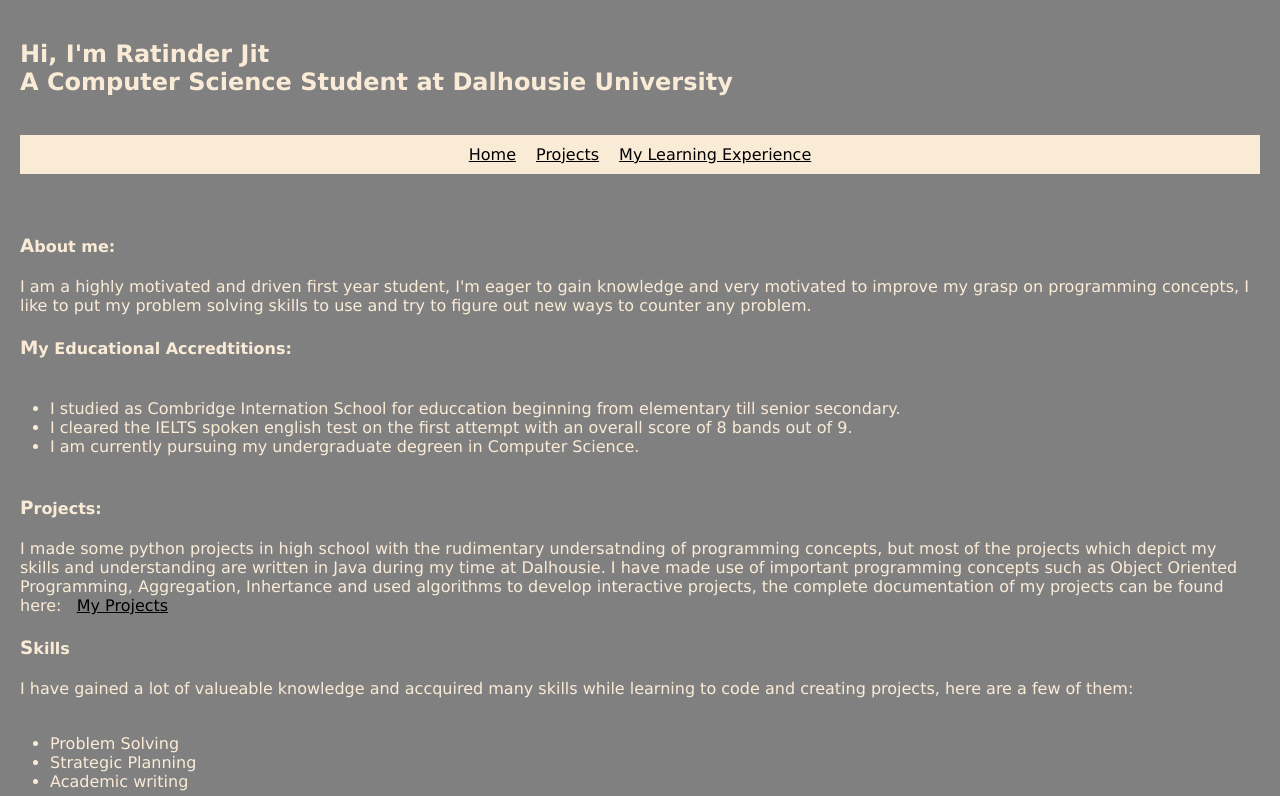
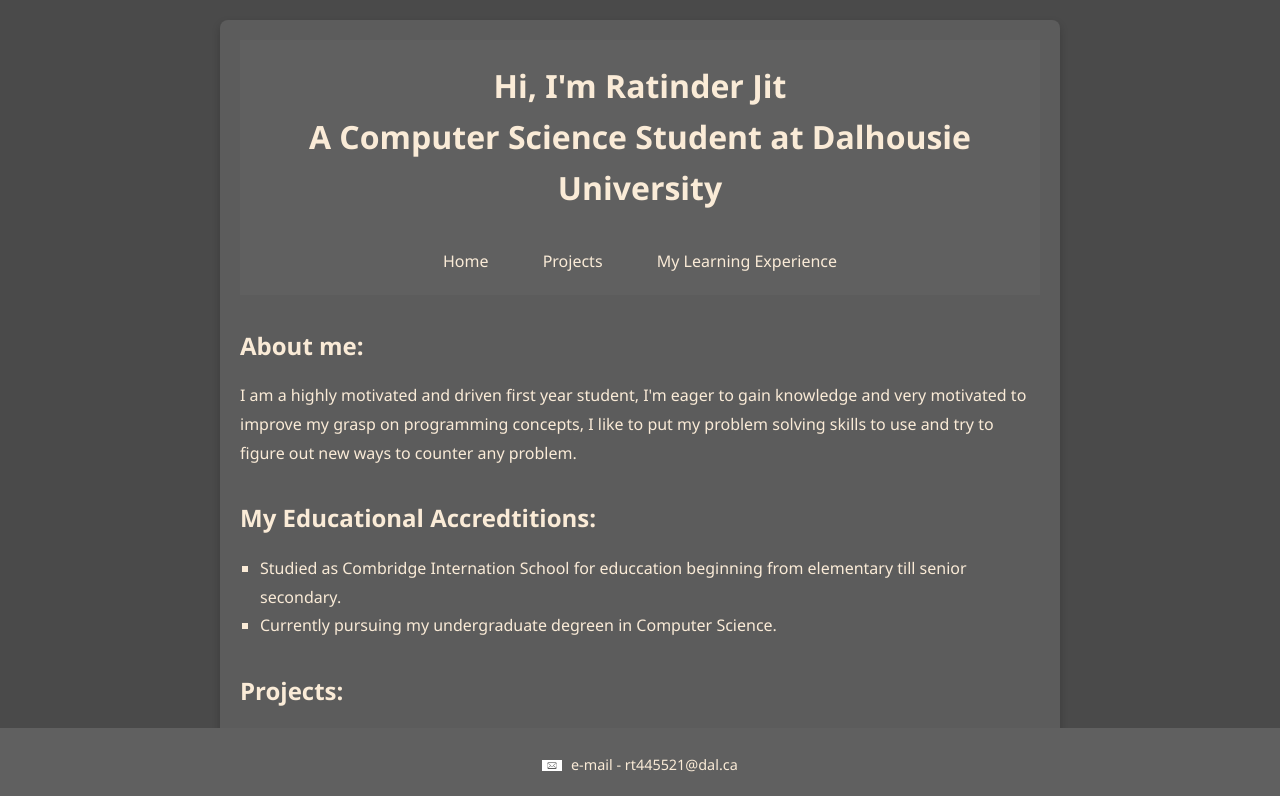
Before and after one commit to Ratinder-Jit/Portfolio-Website, a plain HTML site: page index.html in a window 1280 px wide. Shown: the top 796 px of the page. Drawn offline with Linux system fonts and the light colour scheme.

Commit message:
updated website

```diff
--- a/Projects.css
+++ b/Projects.css
@@ -1,4 +1,4 @@
-*{
+/* *{
     font-family:'Lucida Sans', 'Lucida Sans Regular', 'Lucida Grande', 'Lucida Sans Unicode', Geneva, Verdana, sans-serif
 }
 
@@ -63,6 +63,118 @@
     grid-area: main;
     padding: 20px;
     margin-left: 10px;
+} */
+
+body {
+    font-family: 'Segoe UI', Tahoma, Geneva, Verdana, sans-serif;
+    background-color: #4a4a4a; /* Gray background */
+    color: antiquewhite; /* Antiquewhite text */
+    margin: 0;
+    padding: 0;
+    line-height: 1.6;
+}
+
+/* Header styling */
+header {
+    background-color: #606060; /* Slightly darker gray for header */
+    color: antiquewhite;
+    text-align: center;
+    padding: 20px 10px;
+}
+
+header h2 {
+    font-size: 2rem;
+    margin: 0;
+}
+
+/* Navigation bar styling */
+nav {
+    margin-top: 10px;
+}
+
+nav a {
+    color: antiquewhite;
+    text-decoration: none;
+    font-size: 1rem;
+    margin: 0 15px;
+    padding: 5px 10px;
+    transition: color 0.3s ease, background-color 0.3s ease;
+}
+
+nav a:hover {
+    color: #4a4a4a;
+    background-color: antiquewhite;
+    border-radius: 5px;
+}
+
+/* Main content styling */
+main {
+    max-width: 800px;
+    margin: 20px auto;
+    padding: 20px;
+    background-color: #5c5c5c; /* Darker gray for container */
+    box-shadow: 0 4px 8px rgba(0, 0, 0, 0.2);
+    border-radius: 8px;
+}
+
+main ul {
+    list-style-type: square;
+    padding-left: 20px;
+}
+
+main ul li {
+    margin-bottom: 20px;
+    font-size: 1rem;
+    line-height: 1.8;
+}
+
+/* Table styling */
+table {
+    margin: 20px 0;
+    border-collapse: collapse;
+    width: 100%;
+    color: antiquewhite;
+}
+
+table td {
+    border: 1px solid antiquewhite;
+    padding: 10px;
+    text-align: center;
+}
+
+/* Video styling */
+video {
+    display: block;
+    margin: 20px auto;
+    border: 3px solid antiquewhite;
+    border-radius: 8px;
+}
+
+/* Footer (if needed for consistent styling) */
+footer {
+    text-align: center;
+    padding: 10px 0;
+    background-color: #606060;
+    color: antiquewhite;
+    font-size: 0.9rem;
+}
+
+/* Button styles for potential additions */
+button {
+    background-color: #4a4a4a;
+    color: antiquewhite;
+    border: none;
+    border-radius: 5px;
+    padding: 10px 15px;
+    cursor: pointer;
+    margin: 5px;
+    font-size: 1rem;
+    transition: background-color 0.3s ease, color 0.3s ease;
+}
+
+button:hover {
+    background-color: antiquewhite;
+    color: #4a4a4a;
 }
 
 @media only screen and (min-width: 600px) and (max-width: 900px) {
--- a/index.css
+++ b/index.css
@@ -1,9 +1,9 @@
-*{
+/* *{
     font-family:'Lucida Sans', 'Lucida Sans Regular', 'Lucida Grande', 'Lucida Sans Unicode', Geneva, Verdana, sans-serif
 }
 body{
     background-color: grey;
-    color: antiquewhite;
+    color: hwb(34 84% 2%);
     margin: 0;
 }
 .container{
@@ -76,4 +76,127 @@
 }
 
 @media only screen and (max-width: 600px) {
+} */
+
+/* index.css */
+
+/* index.css */
+
+body {
+    font-family: 'Segoe UI', Tahoma, Geneva, Verdana, sans-serif;
+    background-color: #4a4a4a; /* Gray background */
+    color: antiquewhite; /* Antiquewhite text */
+    margin: 0;
+    padding: 0;
+    line-height: 1.6;
 }
+
+header {
+    background-color: #606060; /* Slightly darker gray for header */
+    color: antiquewhite;
+    text-align: center;
+    padding: 20px 10px;
+}
+
+header h2 {
+    font-size: 2rem;
+    margin: 0;
+}
+
+nav {
+    margin-top: 10px;
+}
+
+nav a {
+    color: antiquewhite;
+    text-decoration: none;
+    font-size: 1rem;
+    margin: 0 15px;
+    padding: 5px 10px;
+    transition: color 0.3s ease, background-color 0.3s ease;
+}
+
+nav a:hover {
+    color: #4a4a4a;
+    background-color: antiquewhite;
+    border-radius: 5px;
+}
+
+.container {
+    max-width: 800px;
+    margin: 20px auto;
+    padding: 20px;
+    background-color: #5c5c5c; /* Darker gray for container */
+    box-shadow: 0 4px 8px rgba(0, 0, 0, 0.2);
+    border-radius: 8px;
+}
+
+main h4 {
+    font-size: 1.5rem;
+    color: antiquewhite; /* Header color matches text for uniformity */
+    margin-bottom: 10px;
+}
+
+main p,
+ul {
+    margin-bottom: 20px;
+    font-size: 1rem;
+    line-height: 1.8;
+}
+
+ul {
+    list-style-type: square;
+    padding-left: 20px;
+}
+
+ul ul {
+    list-style-type: circle;
+    margin-left: 20px;
+}
+
+footer {
+    text-align: center;
+    padding: 10px 0;
+    background-color: #606060; /* Matches header background */
+    color: antiquewhite;
+    position: fixed;
+    width: 100%;
+    bottom: 0;
+    font-size: 0.9rem;
+}
+
+footer img {
+    width: 20px;
+    vertical-align: middle;
+    margin-right: 5px;
+}
+
+/* Button styles for color scheme toggles */
+.color-buttons button {
+    background-color: #4a4a4a;
+    color: antiquewhite;
+    border: none;
+    border-radius: 5px;
+    padding: 10px 15px;
+    cursor: pointer;
+    margin: 5px;
+    font-size: 1rem;
+    transition: background-color 0.3s ease, color 0.3s ease;
+}
+
+.color-buttons button:hover {
+    background-color: antiquewhite;
+    color: #4a4a4a;
+}
+
+/* Color scheme 1 */
+.color-scheme-1 {
+    background-color: #707070; /* Slightly lighter gray */
+    color: antiquewhite;
+}
+
+/* Color scheme 2 */
+.color-scheme-2 {
+    background-color: #5c5c5c; /* Matches container */
+    color: antiquewhite;
+}
--- a/index.html
+++ b/index.html
@@ -30,9 +30,9 @@
 
                 <h4>My Educational Accredtitions: </h4>
                 <ul id="L1">
-                    <li>I studied as Combridge Internation School for educcation beginning from elementary till senior secondary.</li>
-                    <li>I cleared the IELTS spoken english test on the first attempt with an overall score of 8 bands out of 9.</li>
-                    <li>I am currently pursuing my undergraduate degreen in Computer Science.</li>
+                    <li>Studied as Combridge Internation School for educcation beginning from elementary till senior secondary.</li>
+                    <!-- <li>I cleared the IELTS spoken english test on the first attempt with an overall score of 8 bands out of 9.</li> -->
+                    <li>Currently pursuing my undergraduate degreen in Computer Science.</li>
                 </ul>
 
                 <h4>Projects:</h4>
@@ -60,10 +60,10 @@
                 <ul id="L3">
                     <li>Playing video games.</li>
                     <li>Binge watching TV</li>
-                    <li>Listening to music. My favourite song is Flasing lights by kanye West:</li>
-                    <audio controls>
+                    <li>Listening to music.</li>
+                    <!-- <audio controls>
                         <source src="Audios/Kanye-West-Flashing-Lights.mp3" type="audio/mp3">
-                        Flshing lights</audio>
+                        Flshing lights</audio> -->
                 </ul>
 
 
@@ -76,10 +76,10 @@
     <footer>
         <p><img alt="mail icon" id="mail" src="./photos/email.jpeg"> e-mail - rt445521@dal.ca
             <!--Adobe Stock.Email Icon.hhttps://stock.adobe.com/search/images?k=%22email+icon%22-->
-            <div class="color-buttons">
+            <!-- <div class="color-buttons">
                 <button id="colorScheme1" class="button">Color Scheme 1</button>
                 <button id="colorScheme2" class="button">Color Scheme 2</button>
-            </div>
+            </div> -->
         </p>
     </footer>
     <script src="index.js"></script>
--- a/myLearning.css
+++ b/myLearning.css
@@ -1,4 +1,4 @@
-*{
+/* *{
     font-family:'Lucida Sans', 'Lucida Sans Regular', 'Lucida Grande', 'Lucida Sans Unicode', Geneva, Verdana, sans-serif
 }
 
@@ -7,65 +7,125 @@
     background-color: grey;
     grid-template-rows: auto 1fr;
     color: antiquewhite;
+} */
+
+body {
+    font-family: 'Segoe UI', Tahoma, Geneva, Verdana, sans-serif;
+    background-color: #4a4a4a; /* Gray background */
+    color: antiquewhite; /* Antiquewhite text */
+    margin: 0;
+    padding: 0;
+    line-height: 1.6;
 }
 
-header{
+/* Header styling */
+header {
+    background-color: #606060; /* Slightly darker gray for header */
+    color: antiquewhite;
+    text-align: center;
+    padding: 20px 10px;
+}
+
+header h2 {
+    font-size: 2rem;
+    margin: 0;
+}
+
+/* Navigation bar styling */
+nav {
+    margin-top: 10px;
     text-align: center;
 }
 
-nav{
-    display: flex;
-    justify-content: center;
-    background-color: antiquewhite;
-}
- nav a{
-    display: flex;
-    justify-content: space-evenly;
-    padding: 10px;
-    color: black;
- }
-
- nav a:hover , a#Java:hover{
-    color:grey;
+nav a {
+    color: antiquewhite;
+    text-decoration: none;
+    font-size: 1rem;
+    margin: 0 15px;
+    padding: 5px 10px;
+    transition: color 0.3s ease, background-color 0.3s ease;
 }
 
-#Java{
-    color: black;
+nav a:hover {
+    color: #4a4a4a;
+    background-color: antiquewhite;
+    border-radius: 5px;
+}
+
+/* Main content styling */
+main {
+    max-width: 800px;
+    margin: 20px auto;
+    padding: 20px;
+    background-color: #5c5c5c; /* Darker gray for container */
+    box-shadow: 0 4px 8px rgba(0, 0, 0, 0.2);
+    border-radius: 8px;
+}
+
+main p {
+    margin: 15px 0;
+    font-size: 1rem;
+    line-height: 1.8;
+}
+
+main h3 {
+    margin: 10px 0;
+    color: antiquewhite;
+}
+
+main ol {
+    padding-left: 20px;
+}
+
+main ol li {
+    margin-bottom: 20px;
+    font-size: 1rem;
+    line-height: 1.8;
+}
+
+/* Image styling */
+.images {
+    display: block;
+    margin: 10px auto;
+    border: 3px solid antiquewhite;
+    border-radius: 8px;
+}
+
+/* Video and iframe styling */
+iframe {
+    display: block;
+    margin: 20px auto;
+    border: 3px solid antiquewhite;
+    border-radius: 8px;
+}
+
+/* Link styling for resource links */
+a {
+    color: antiquewhite;
+    text-decoration: none;
+    transition: color 0.3s ease, background-color 0.3s ease;
+}
+
+a:hover {
+    color: #4a4a4a;
+    background-color: antiquewhite;
+    border-radius: 5px;
+    padding: 2px 5px;
+}
+
+/* Footer (if needed for consistent styling) */
+footer {
+    text-align: center;
+    padding: 10px 0;
+    background-color: #606060;
+    color: antiquewhite;
+    font-size: 0.9rem;
 }
 
 
 
-h3 ~ p {
-    font-weight: bold;
 
-}
 
-main {
-    display: grid;
-    grid-template-columns: 1fr 3fr;
-    gap: 20px;
-    padding: 20px;
-    margin: 10px;
-}
-
-.images{
-    border: 5px solid;
-    border-color: antiquewhite;
-    margin: 10px;
-}
-
-p + img {
-    width: auto;
-}
-
-#W3S > img:hover{
-    border-color:chocolate;
-}
-
-ol{
-    padding: 20px;
-    margin-left: 10px;
-}
 
 @media only screen and (min-width: 600px) and (max-width: 900px) {
 }
```
Also changed, not shown: Projects.js (deleted), myLearning.js (deleted), package-lock.json (added).
